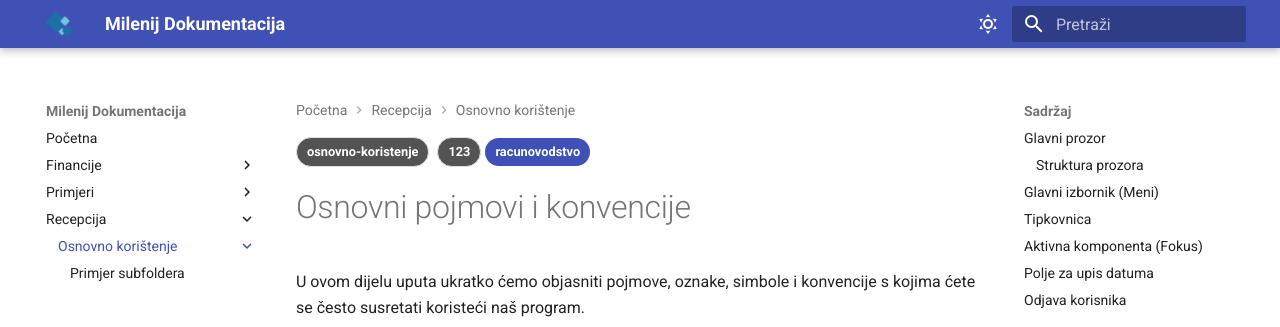
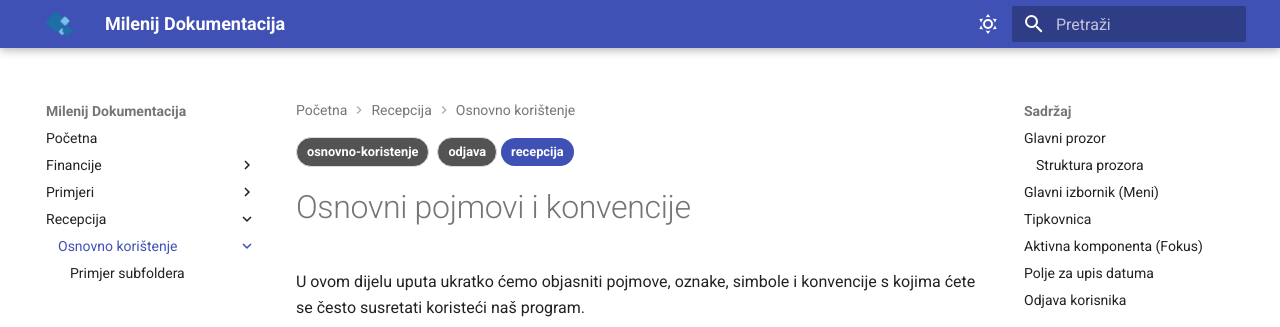
Before and after one commit to Milenij/milenij-upute, an MkDocs documentation site: the page built from docs/recepcija/osnovno-korištenje/index.md, in a window 1280 px wide and 900 px high. Shown: the top 327 px of the window. Built offline with MkDocs 1.6.1 and Material for MkDocs 9.7.7, drawn with Linux system fonts in a browser that asks for light colours.

Commit message:
Update 🛎️ Recepcija “osnovno-korištenje/index”

```diff
--- a/docs/recepcija/osnovno-korištenje/index.md
+++ b/docs/recepcija/osnovno-korištenje/index.md
@@ -1,10 +1,10 @@
 ---
 title: Osnovno korištenje
 tags:
-  - racunovodstvo
+  - recepcija
 keywords:
   - osnovno-koristenje
-  - "123"
+  - odjava
 ---
 # Osnovni pojmovi i konvencije
 
```
